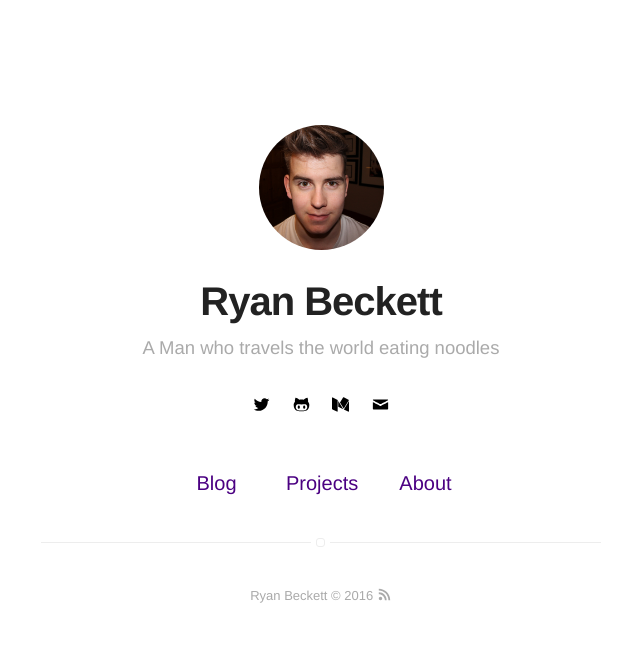
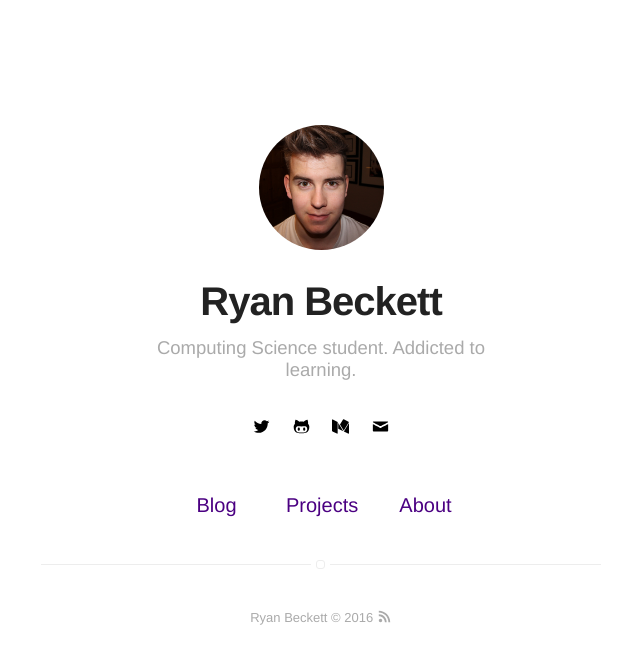
Before and after one commit to RyanBeckett/blog, a Jekyll site: the page built from index.html, in a window 1280 px wide. Shown: the top 664 px of the page, without its empty margins (319-959 px from the left). Built offline with Jekyll 4.4.1, drawn with Linux system fonts in a browser that asks for light colours.

Commit message:
Updates.

```diff
--- a/_config.yml
+++ b/_config.yml
@@ -1,6 +1,6 @@
 # main text of home
 name: Ryan Beckett
-bio: 'A Man who travels the world eating noodles'
+bio: 'Computing Science student. Addicted to learning.'
 
 # if it's an external image, update below for true
 external-image: false
```
Also changed, not shown: 1 other file.
